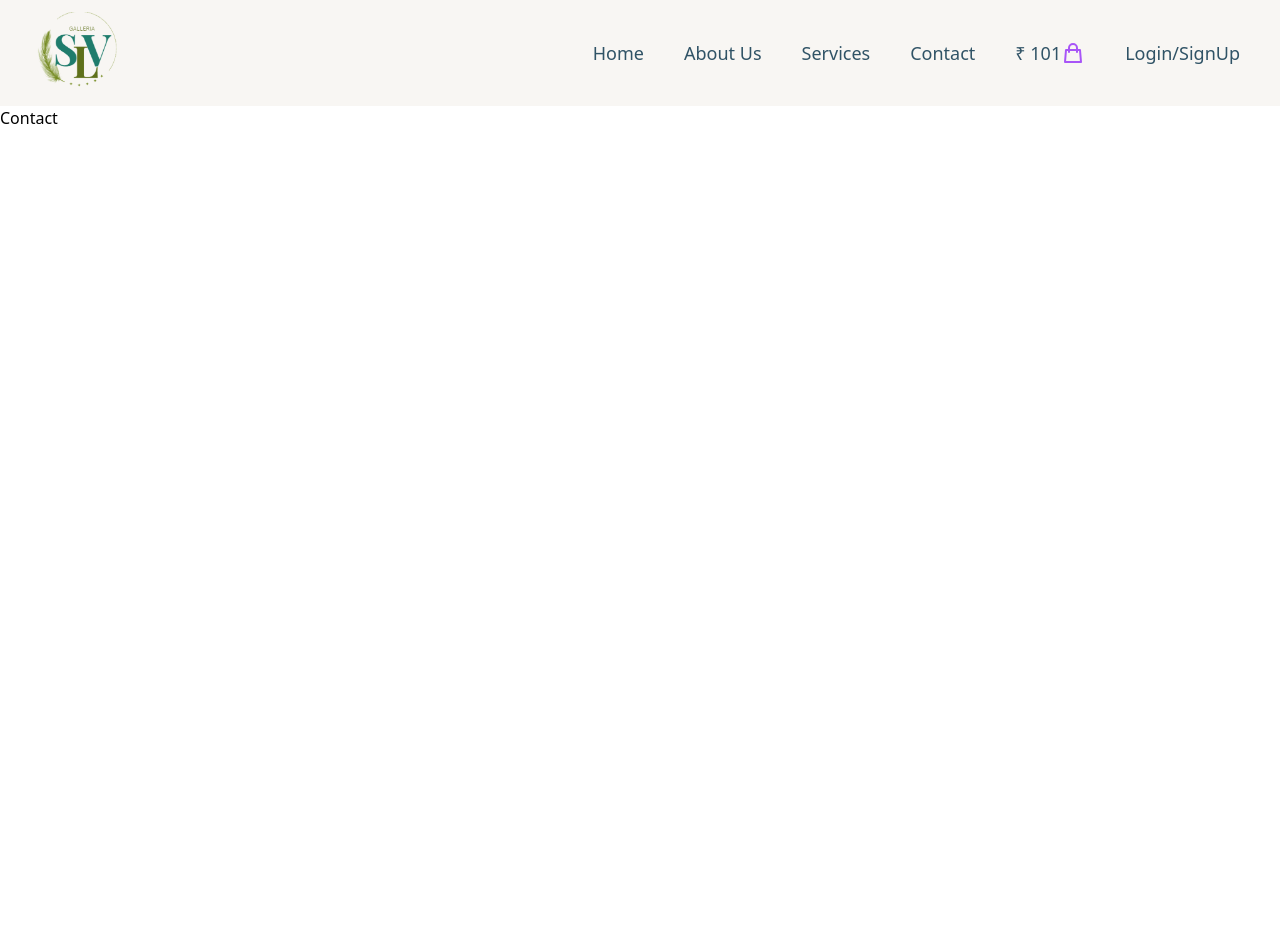
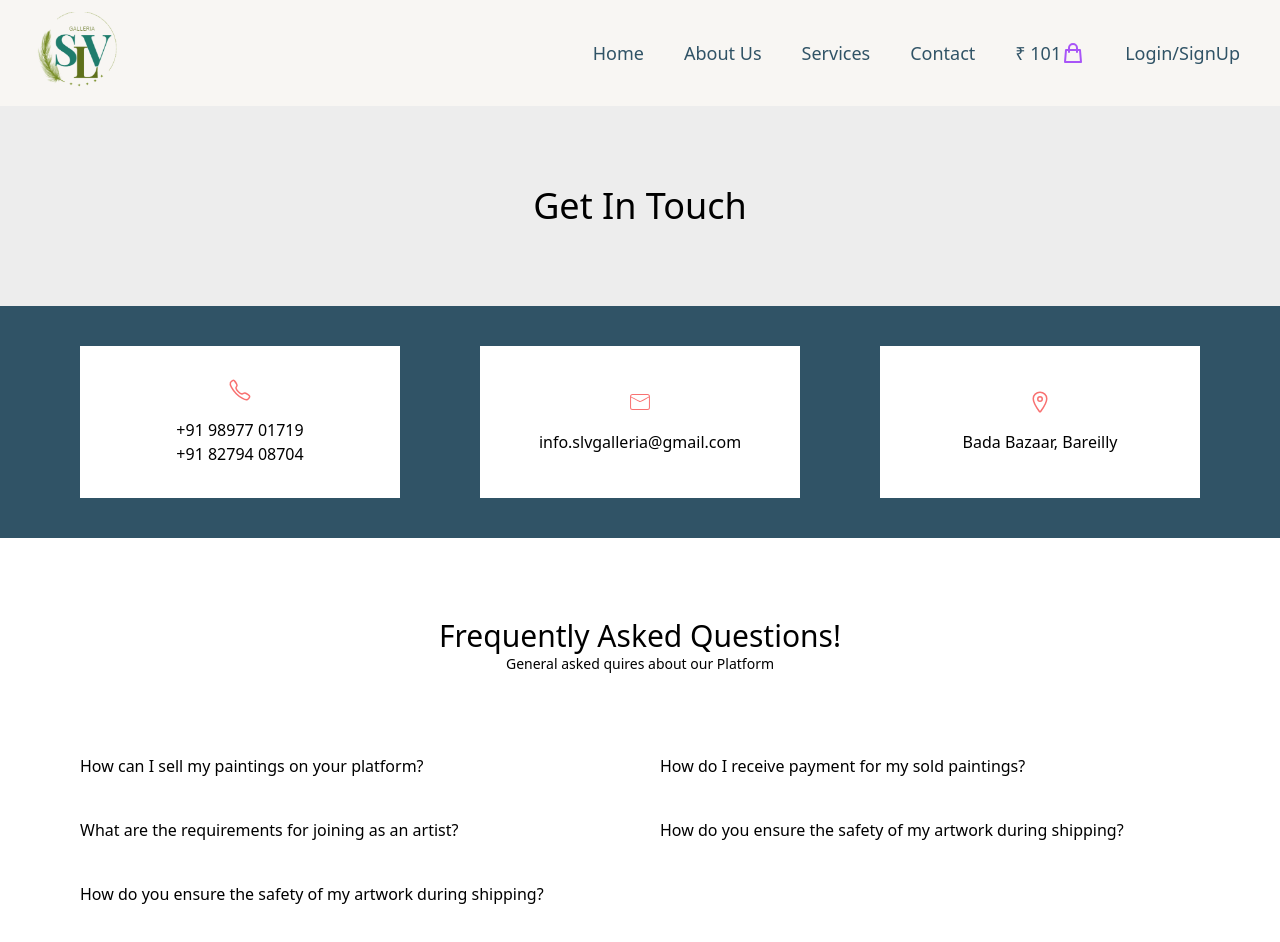
Before and after one commit to theprakharsaxena/slvgalleria, a React (Create React App) app: page /contact in a window 1280 px wide. Shown: the top 942 px of the page. Before the commit the page ends 800 px from the top, so only its background shows below. Built offline with nearby package versions, Linux system fonts and the light colour scheme.

Commit message:
updte contact

```diff
--- a/src/App.js
+++ b/src/App.js
@@ -3,16 +3,22 @@ import { BrowserRouter as Router, Route, Routes } from "react-router-dom";
 import Home from "./pages/Home";
 import About from "./pages/About";
 import Contact from "./pages/Contact";
+import Services from "./pages/Services";
+import LoginSignUp from "./pages/LoginSignUp";
+import Cart from "./pages/Cart";
 
 function App() {
   return (
     <>
       <Router>
-        <Navbar/>
+        <Navbar />
         <Routes>
           <Route exact path="/" element={<Home />} />
           <Route path="/about" element={<About />} />
+          <Route path="/services" element={<Services />} />
           <Route path="/contact" element={<Contact />} />
+          <Route path="/cart" element={<Cart />} />
+          <Route path="/loginsignup" element={<LoginSignUp />} />
         </Routes>
       </Router>
     </>
--- a/src/components/Navbar.js
+++ b/src/components/Navbar.js
@@ -17,7 +17,7 @@ const Navbar = () => {
         <Link className="hover:text-green-700" to="/about">
           About Us
         </Link>
-        <Link className="hover:text-green-700" to="/about">
+        <Link className="hover:text-green-700" to="/services">
           Services
         </Link>
         <Link className="hover:text-green-700" to="/contact">
--- /dev/null
+++ b/src/pages/Cart.js
@@ -0,0 +1,9 @@
+import React from 'react'
+
+const Cart = () => {
+  return (
+    <div>Cart</div>
+  )
+}
+
+export default Cart
--- a/src/pages/Contact.js
+++ b/src/pages/Contact.js
@@ -1,9 +1,41 @@
-import React from 'react'
+import React from "react";
+import { IoCallOutline, IoLocationOutline } from "react-icons/io5";
+import { CiMail } from "react-icons/ci";
 
 const Contact = () => {
   return (
-    <div>Contact</div>
-  )
-}
+    <>
+      <h1 className="flex justify-center text-4xl py-20 bg-[#D9D9D97A]">
+        Get In Touch
+      </h1>
+      <div className="bg-[#305366] py-10 px-20 gap-20 grid grid-cols-3">
+        <div className="bg-white flex flex-col justify-center items-center py-8">
+          <IoCallOutline className="text-red-400 text-2xl mb-4" />
+          <h5>+91 98977 01719</h5>
+          <h5>+91 82794 08704</h5>
+        </div>
+        <div className="bg-white flex flex-col justify-center items-center py-8">
+          <CiMail className="text-red-400 text-2xl mb-4" />
+          <h5>info.slvgalleria@gmail.com</h5>
+        </div>
+        <div className="bg-white flex flex-col justify-center items-center py-8">
+          <IoLocationOutline className="text-red-400 text-2xl mb-4" />
+          <h5>Bada Bazaar, Bareilly</h5>
+        </div>
+      </div>
+      <div className="flex flex-col justify-center items-center py-20">
+        <h1 className="text-3xl">Frequently Asked Questions!</h1>
+        <h4 className="text-sm">General asked quires about our Platform</h4>
+      </div>
+      <div className="grid grid-cols-2 gap-10 px-20 mb-20">
+        <h3>How can I sell my paintings on your platform?</h3>
+        <h3>How do I receive payment for my sold paintings?</h3>
+        <h3>What are the requirements for joining as an artist?</h3>
+        <h3>How do you ensure the safety of my artwork during shipping?</h3>
+        <h3>How do you ensure the safety of my artwork during shipping?</h3>
+      </div>
+    </>
+  );
+};
 
-export default Contact
+export default Contact;
--- a/src/pages/Home.js
+++ b/src/pages/Home.js
@@ -226,7 +226,21 @@ const Home = () => {
         </div>
       </div>
       <div className="bg-[#305366D6] p-10 grid grid-cols-4 text-white">
-        <div></div>
+        <div className="flex flex-col space-y-3">
+          <Link to="/">
+            <img
+              src="/images/logoslvgalleria.png"
+              alt="Logo"
+              className="w-20"
+            />
+          </Link>
+          <p>
+            Welcome to our Platform, where craftsmen can feature and offer their
+            unprecedented compositions to an overall crowd. We give a dynamic
+            and easy to understand online......
+          </p>
+          <Link className="border py-2 w-1/2 text-center">Know More</Link>
+        </div>
         <div className="flex flex-col items-center space-y-3">
           <h3 className="text-2xl">Quick Links</h3>
           <Link className="font-normal" to="/">
--- /dev/null
+++ b/src/pages/LoginSignUp.js
@@ -0,0 +1,9 @@
+import React from 'react'
+
+const LoginSignUp = () => {
+  return (
+    <div>LoginSignUp</div>
+  )
+}
+
+export default LoginSignUp
--- /dev/null
+++ b/src/pages/Services.js
@@ -0,0 +1,9 @@
+import React from 'react'
+
+const Services = () => {
+  return (
+    <div>Services</div>
+  )
+}
+
+export default Services
```
